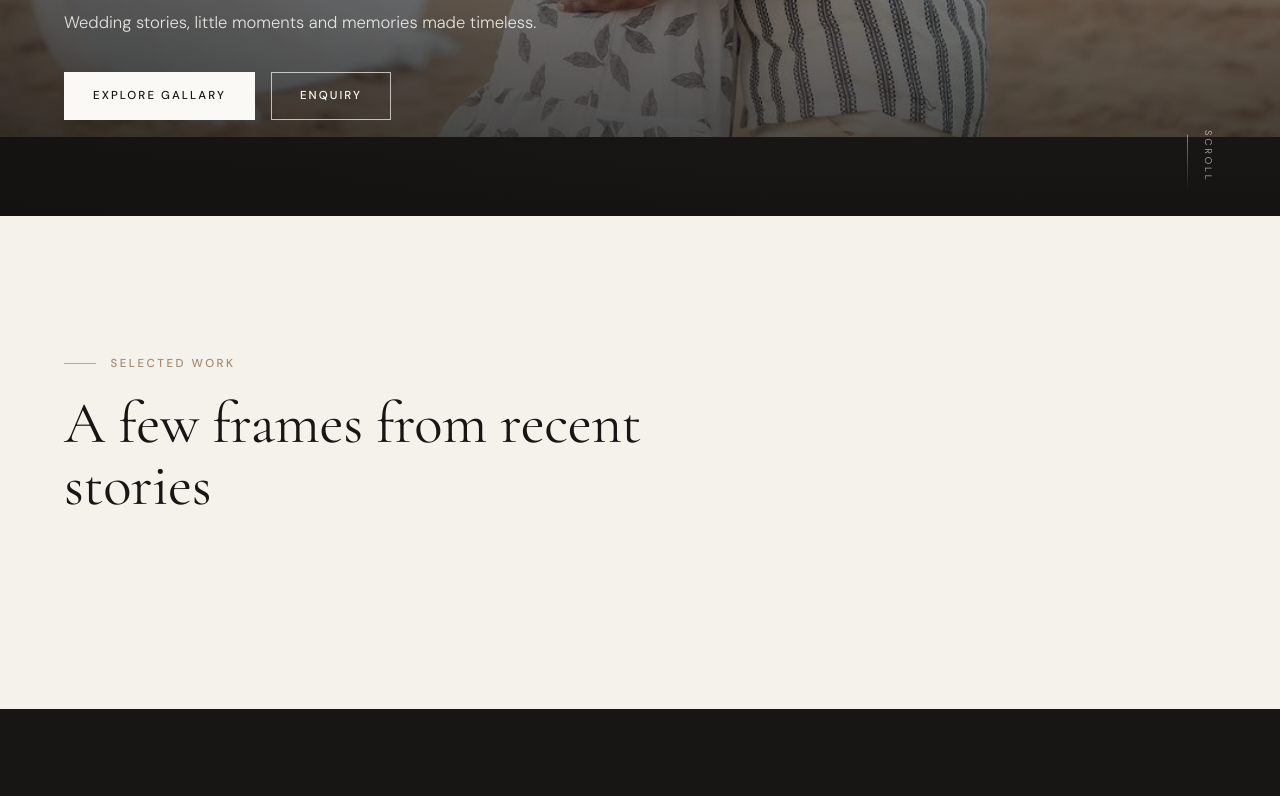
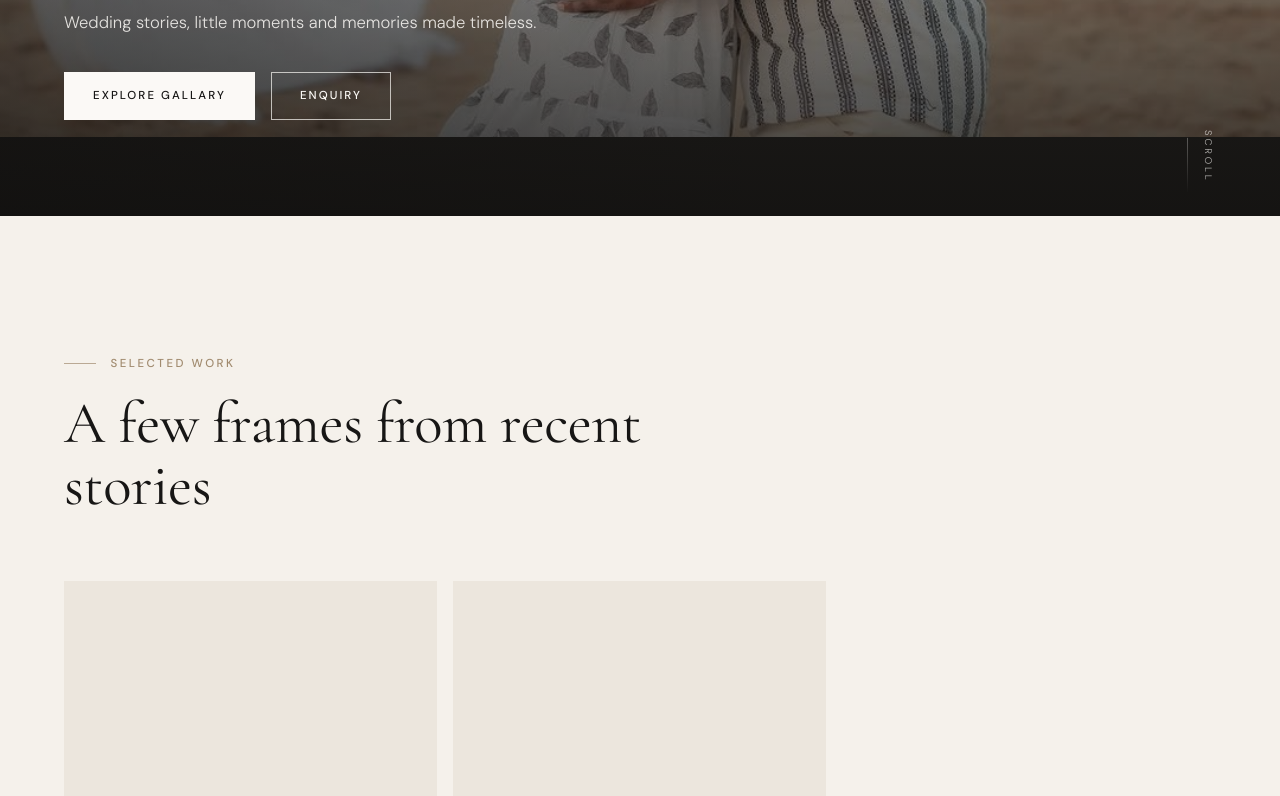
Before and after one commit to MohanasundaramNagaraj/Memory_Portraits_By_Nandhu, a plain HTML site: page index.html in a window 1280 px wide. Shown: the part 584-1380 px from the top of the page. Drawn offline with nearby package versions, Linux system fonts and the light colour scheme.

Commit message:
Refactor gallery section in index.html
Updated comments and script inclusions in the gallery section.

```diff
--- a/index.html
+++ b/index.html
@@ -195,30 +195,26 @@
         </section>
         -->
 
-        <!--Gallary-->
+     <!--Gallary-->
 
-     <section id="gallary" class="section" aria-labelledby="selected-title">
+    <section class="section" aria-labelledby="selected-title">
         <div class="container">
-
             <div class="section-heading reveal">
                 <p class="section-label">Selected work</p>
-                <h2 class="section-title" id="selected-title">
-                    A few frames from recent stories
-                </h2>
+                <h2 class="section-title" id="selected-title">A few frames from recent stories</h2>
             </div>
 
             <div class="gallery gallery--editorial reveal-stagger"
                  id="clientGallery"
                  data-gallery>
-
-                <!-- Client gallery items populated by JavaScript -->
-
+                <!-- Client images are populated by js/home-gallery.js -->
             </div>
-
         </div>
     </section>
 
-    <script src="assets/js/gallery.js"></script>
+    <!-- Include these scripts before the closing body tag. -->
+    <script src="js/gallery-utils.js"></script>
+    <script src="js/home-gallery.js"></script>
 
 
         <!-- ================================================ EDITORIAL GRID -->
```
